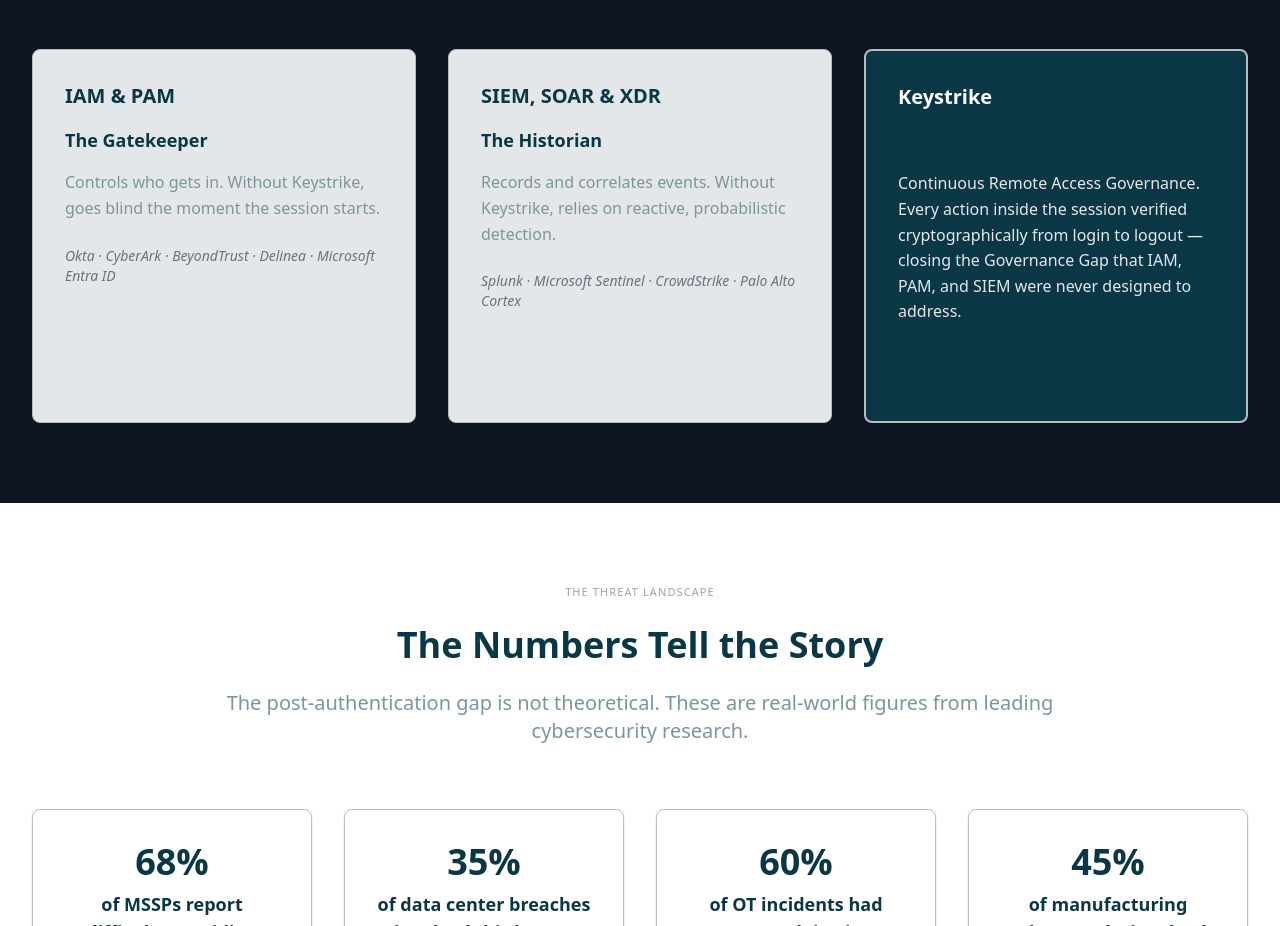
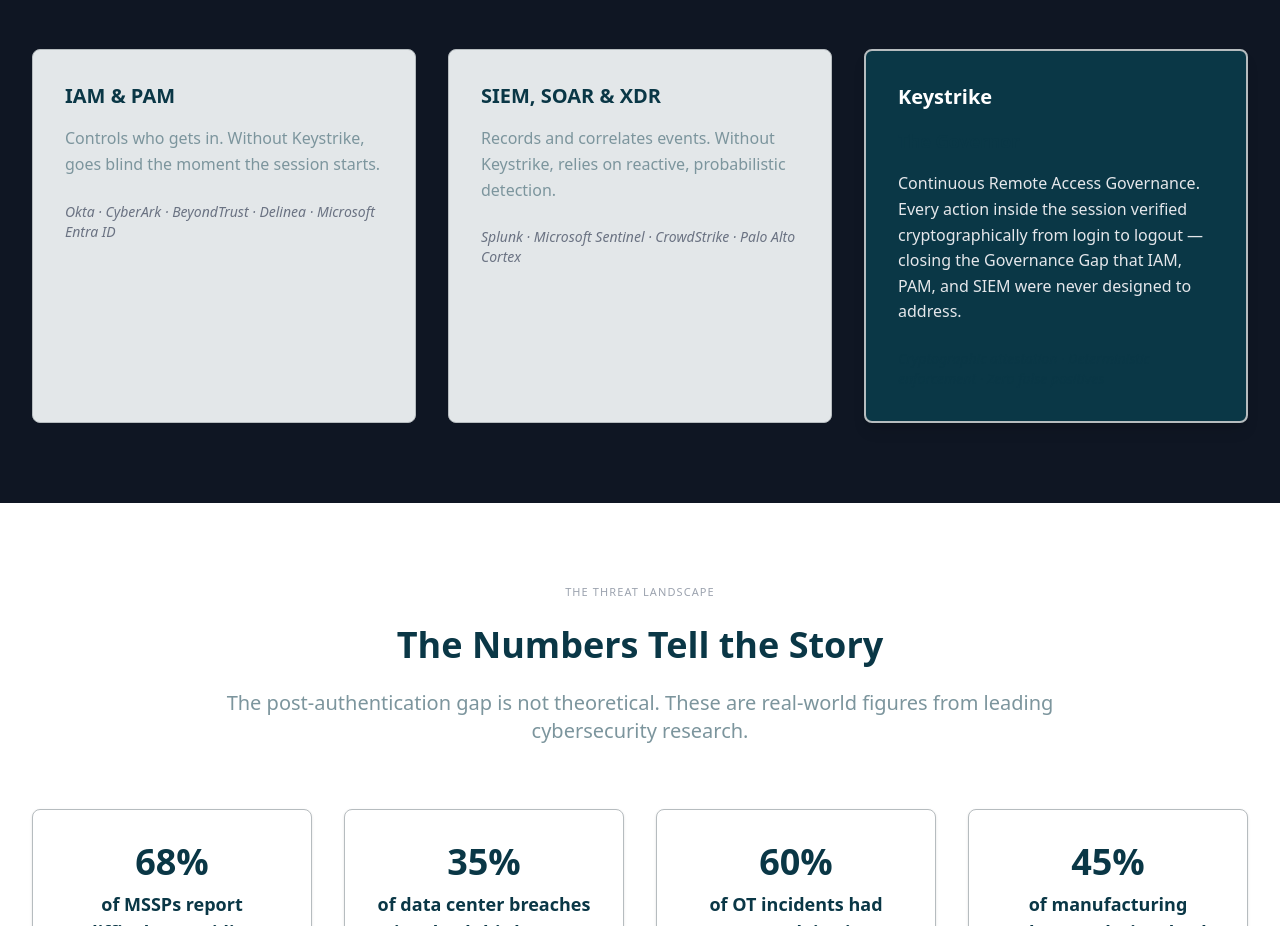
Before and after one commit to RiaanPhoenix/Keystrike-Web, a Next.js app: page /platform in a window 1280 px wide. Shown: the part 6440-7366 px from the top of the page. Built offline with nearby package versions, Linux system fonts and the light colour scheme.

Commit message:
Platform: remove 'The Gatekeeper' and 'The Historian' subheadings

```diff
--- a/src/app/platform/page.tsx
+++ b/src/app/platform/page.tsx
@@ -810,7 +810,6 @@
           <div className="grid grid-cols-1 md:grid-cols-3 gap-8">
             <div className="bg-surface-secondary p-8 rounded-lg border border-gray-700">
               <h3 className="text-xl font-bold text-text-primary mb-4">IAM & PAM</h3>
-              <h4 className="text-lg font-semibold text-text-primary mb-4">The Gatekeeper</h4>
               <p className="text-text-secondary mb-6">
                 Controls who gets in. Without Keystrike, goes blind the moment the session starts.
               </p>
@@ -821,7 +820,6 @@
 
             <div className="bg-surface-secondary p-8 rounded-lg border border-gray-700">
               <h3 className="text-xl font-bold text-text-primary mb-4">SIEM, SOAR & XDR</h3>
-              <h4 className="text-lg font-semibold text-text-primary mb-4">The Historian</h4>
               <p className="text-text-secondary mb-6">
                 Records and correlates events. Without Keystrike, relies on reactive, probabilistic detection.
               </p>
```
